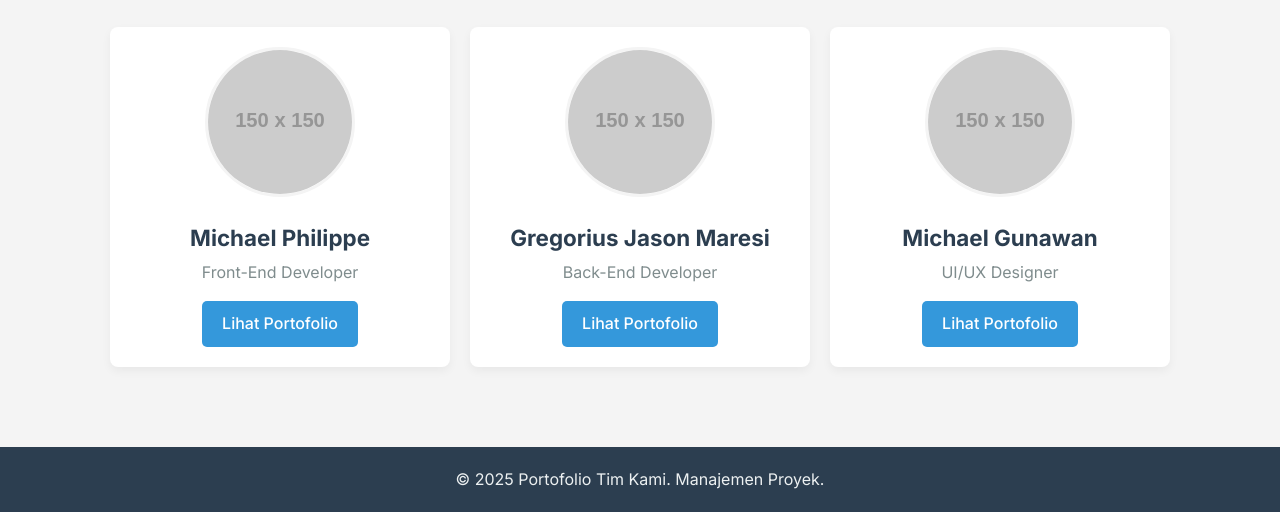
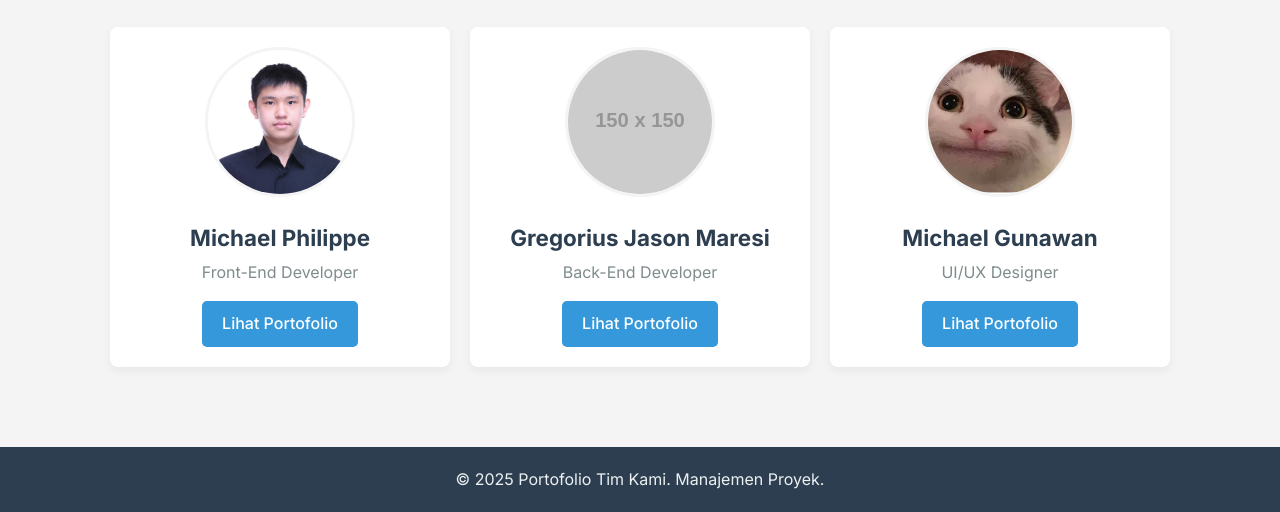
Before and after one commit to PhilippePur/SuperTeamPortofolio, a plain HTML site: page index.html in a window 1280 px wide. Shown: the part 428-940 px from the top of the page. Drawn offline with Linux system fonts and the light colour scheme; placeholder pictures from the web are drawn by us.

Commit message:
Mengupdate index dan anggota 1 html dan menambahkan folder assets

```diff
--- a/index.html
+++ b/index.html
@@ -36,7 +36,7 @@
                 <div class="card-container">
                     <!-- Kartu Anggota 1 -->
                     <div class="team-card">
-                        <img src="https://placehold.co/150x150/3498db/ffffff?text=BH" alt="Foto Michael Philippe Purnama">
+                        <img src="assets/anggota1.jpg" alt="Foto Michael Philippe Purnama">
                         <h3>Michael Philippe</h3>
                         <p>Front-End Developer</p>
                         <a href="anggota1.html" class="btn">Lihat Portofolio</a>
@@ -52,7 +52,7 @@
 
                     <!-- Kartu Anggota 3 -->
                     <div class="team-card">
-                        <img src="https://placehold.co/150x150/2ecc71/ffffff?text=DS" alt="Foto Michael Gunawan">
+                        <img src="assets/anggota3.webp" alt="Foto Michael Gunawan">
                         <h3>Michael Gunawan</h3>
                         <p>UI/UX Designer</p>
                         <a href="anggota3.html" class="btn">Lihat Portofolio</a>
```
